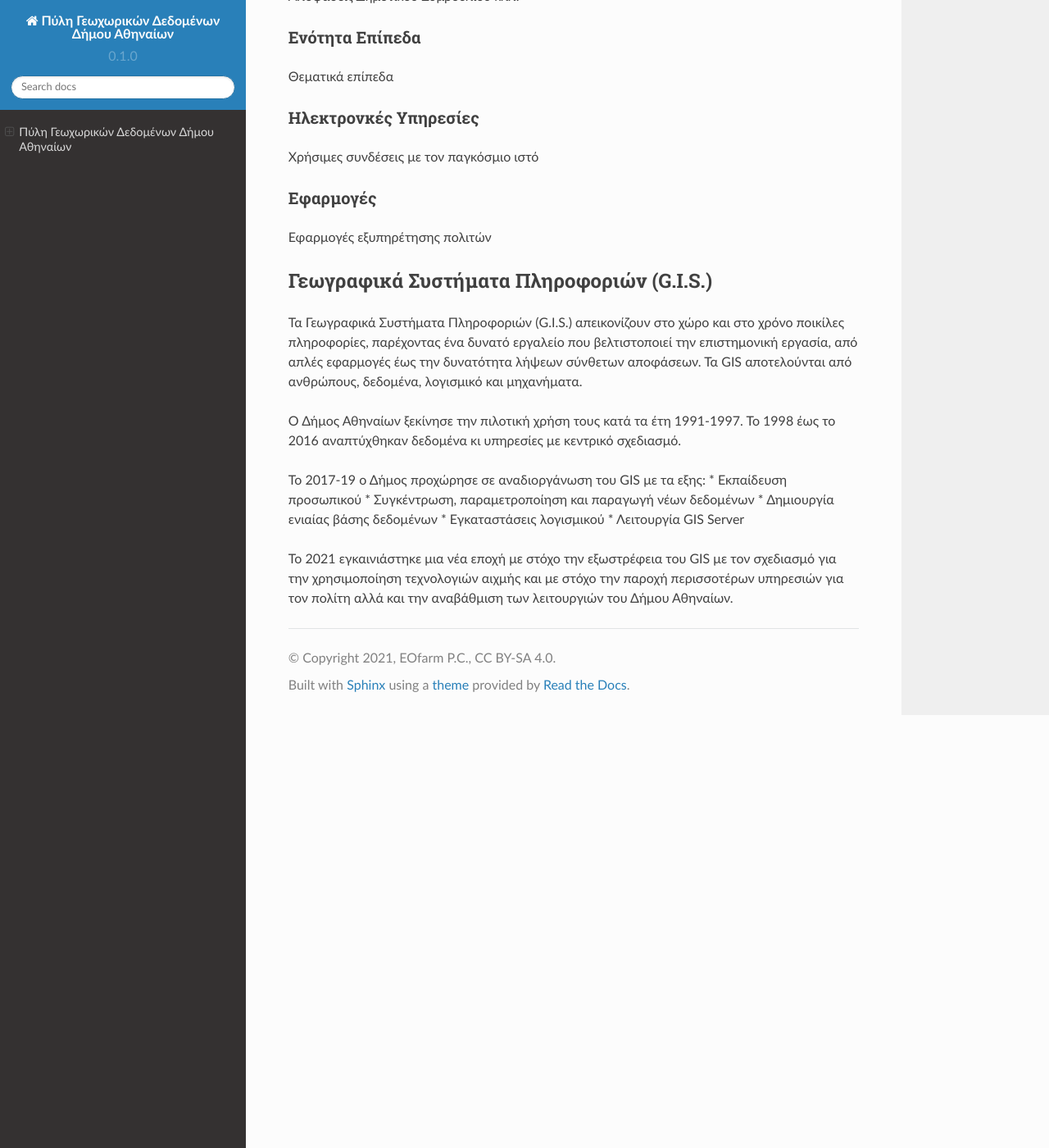
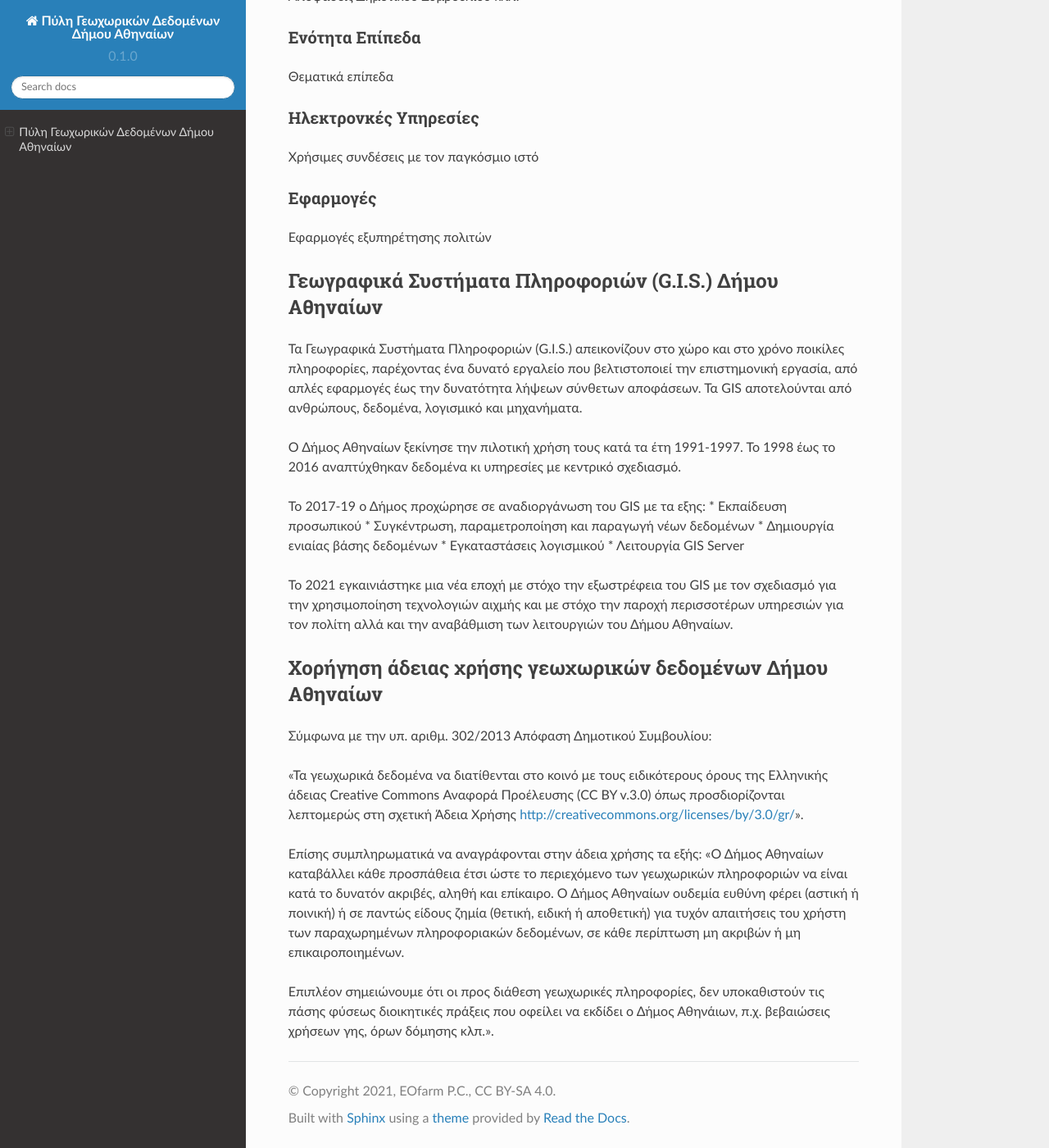
Before and after one commit to EOFarm/athens_geonode, a Sphinx documentation site: the page built from docs/source/index.rst, in a window 1280 px wide and 1400 px high, scrolled down 1148 px. Shown: the whole window at 82% size. Built offline with Sphinx 7.4.7 and the Read the Docs theme 2.0.0, drawn with Linux system fonts in a browser that asks for light colours.

Commit message:
Update index.rst

```diff
--- a/docs/source/index.rst
+++ b/docs/source/index.rst
@@ -45,8 +45,8 @@ H `Πύλη`_ αποτελεί έναν κατάλογο γεωχωρικών δ
 ------------
 Εφαρμογές εξυπηρέτησης πολιτών
 
-Γεωγραφικά Συστήματα Πληροφοριών (G.I.S.)
-=========================================
+Γεωγραφικά Συστήματα Πληροφοριών (G.I.S.) Δήμου Αθηναίων
+========================================================
 
 Τα Γεωγραφικά Συστήματα Πληροφοριών (G.I.S.) απεικονίζουν στο χώρο και στο χρόνο ποικίλες πληροφορίες, παρέχοντας ένα δυνατό εργαλείο που βελτιστοποιεί την επιστημονική εργασία, από απλές εφαρμογές έως την δυνατότητα λήψεων σύνθετων αποφάσεων. Τα GIS αποτελούνται από ανθρώπους, δεδομένα, λογισμικό και μηχανήματα.
 
@@ -60,3 +60,22 @@ H `Πύλη`_ αποτελεί έναν κατάλογο γεωχωρικών δ
 * Λειτουργία GIS Server
 
 To 2021 εγκαινιάστηκε μια νέα εποχή με στόχο την εξωστρέφεια του GIS με τον σχεδιασμό για την χρησιμοποίηση τεχνολογιών αιχμής και με στόχο την παροχή περισσοτέρων υπηρεσιών για τον πολίτη αλλά και την αναβάθμιση των λειτουργιών του Δήμου Αθηναίων.
+
+Χορήγηση άδειας χρήσης γεωχωρικών δεδομένων Δήμου Αθηναίων
+==============================================================
+Σύμφωνα με την υπ. αριθμ. 302/2013 Απόφαση Δημοτικού Συμβουλίου:
+
+«Τα γεωχωρικά δεδομένα να διατίθενται στο κοινό με τους ειδικότερους όρους της Ελληνικής άδειας
+Creative Commons Αναφορά Προέλευσης (CC BY v.3.0) όπως προσδιορίζονται λεπτομερώς στη
+σχετική Άδεια Χρήσης http://creativecommons.org/licenses/by/3.0/gr/».
+
+Επίσης συμπληρωματικά να αναγράφονται στην άδεια χρήσης τα εξής:
+«Ο Δήμος Αθηναίων καταβάλλει κάθε προσπάθεια έτσι ώστε το περιεχόμενο των γεωχωρικών
+πληροφοριών να είναι κατά το δυνατόν ακριβές, αληθή και επίκαιρο.
+Ο Δήμος Αθηναίων ουδεμία ευθύνη φέρει (αστική ή ποινική) ή σε παντώς είδους ζημία (θετική, ειδική
+ή αποθετική) για τυχόν απαιτήσεις του χρήστη των παραχωρημένων πληροφοριακών δεδομένων, σε
+κάθε περίπτωση μη ακριβών ή μη επικαιροποιημένων.
+
+Επιπλέον σημειώνουμε ότι οι προς διάθεση γεωχωρικές πληροφορίες, δεν υποκαθιστούν τις πάσης
+φύσεως διοικητικές πράξεις που οφείλει να εκδίδει ο Δήμος Αθηνάιων, π.χ. βεβαιώσεις χρήσεων γης,
+όρων δόμησης κλπ.».
```
